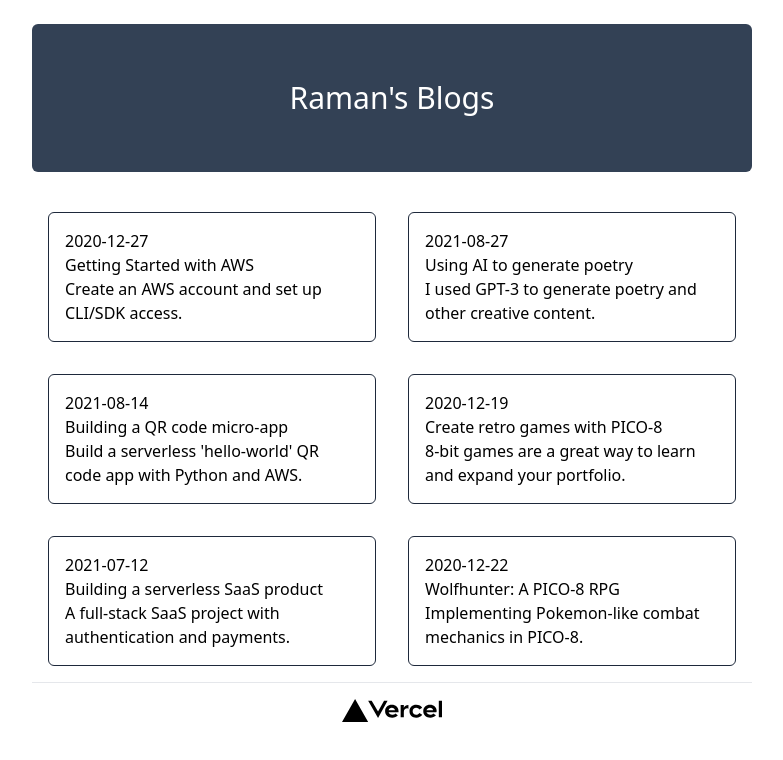
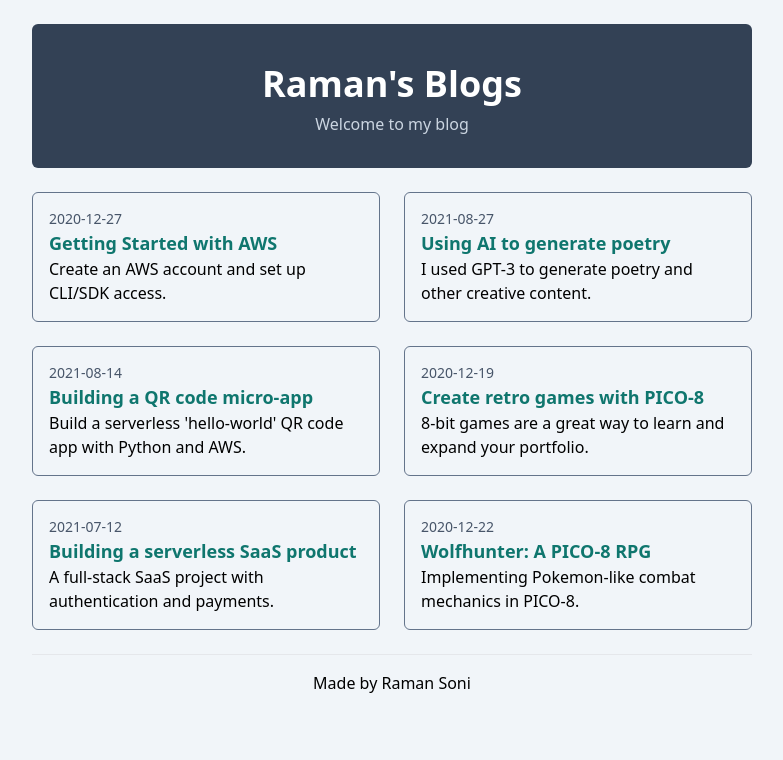
Before and after one commit to RmnSoni/personal-blogs, a Next.js app: page / in a window 1280 px wide. Shown: the top 760 px of the page, without its empty margins (248-1031 px from the left). Built offline with nearby package versions, Linux system fonts and the light colour scheme.

Commit message:
Added Basic styling for grid and blogs.

```diff
--- a/src/app/layout.tsx
+++ b/src/app/layout.tsx
@@ -1,51 +1,49 @@
-import './globals.css'
-import type { Metadata } from 'next'
-import { Inter } from 'next/font/google'
-import Link from 'next/link'
-import Image from 'next/image'
-const inter = Inter({ subsets: ['latin'] })
+import "./globals.css";
+import type { Metadata } from "next";
+import { Inter } from "next/font/google";
+import Link from "next/link";
+const inter = Inter({ subsets: ["latin"] });
 
 export const metadata: Metadata = {
   title: "Raman's Blogs",
-}
+};
 
 const header = (
-  <header className='bg-slate-700 text-center rounded-md p-8 my-6'>
-    <h1 className='text-3xl p-6 text-white'>
+  <header className="bg-slate-700 text-center rounded-md p-8 my-6">
+    <h1 className="text-4xl font-bold p-2 text-white">
       <Link href="/">Raman&apos;s Blogs</Link>
     </h1>
+    <p className="text-slate-300">Welcome to my blog</p>
   </header>
-)
+);
 const footer = (
-  <footer className='border-t py-4 text-center'>
-    <a href="https://github.com/RmnSoni" target='_blank'>
-      <Image
-      className='mx-auto'
-        src="/vercel.svg"
-        alt="Raman's Blogs"
-        width={100}
-        height={40}
-      />
-    </a>
+  <footer className="border-t mt-6 py-4 text-center">
+    <h3>
+      Made by{" "}
+      <a
+        className="hover:text-slate-500"
+        href="https://github.com/RmnSoni"
+        rel="noreffer"
+        target="_blank"
+      >
+        Raman Soni
+      </a>
+    </h3>
   </footer>
-)
+);
 
 export default function RootLayout({
   children,
 }: {
-  children: React.ReactNode
+  children: React.ReactNode;
 }) {
   return (
     <html lang="en">
-
-      <body className="mx-auto px-6 max-w-3xl" >
+      <body className="mx-auto px-6 max-w-3xl bg-slate-100 ">
         {header}
-        <main>
-        {children}
-        </main>
+        <main>{children}</main>
         {footer}
       </body>
-
     </html>
-  )
+  );
 }
--- a/src/app/page.tsx
+++ b/src/app/page.tsx
@@ -11,7 +11,7 @@
     <BlogCard key={post.slug} {...post} />
   ));
   return (
-    <div className="grid grid-cols-1 md:grid-cols-2">
+    <div className="grid grid-cols-1 gap-6 md:grid-cols-2">
       {blogList}
     </div>
   );
--- a/src/app/posts/[slug]/page.tsx
+++ b/src/app/posts/[slug]/page.tsx
@@ -26,8 +26,10 @@
 
     return (
         <div >
-            <h1>{post.data.title}</h1>
-            <p>{post.data.date}</p>
+            <div className='text-center' >
+            <h1 className=' text-3xl text-slate-800 font-bold' >{post.data.title}</h1>
+            <p className='text-slate-500'>{post.data.date}</p>
+            </div>
             <article className='prose'>
                 <Markdown>
                     {post.content}
--- a/src/components/BlogCard.tsx
+++ b/src/components/BlogCard.tsx
@@ -5,9 +5,9 @@
 
 
     return (
-        <div className="p-4 rounded-md m-4 border border-slate-800">
-                <p>{post.date}</p>
-                <Link href={`/posts/${post.slug}`} className="blog-card-title">{post.title}</Link>
+        <div className=" group p-4 rounded-md border border-slate-500 hover:bg-slate-200 ">
+                <p className=" text-sm text-slate-600">{post.date}</p>
+                <Link href={`/posts/${post.slug}`} className=" text-lg hover:text-slate-700 text-teal-700 font-semibold group-hover:font-black ">{post.title}</Link>
                 <p className="blog-card-description">{post.description}</p>
         </div>
     )
```
